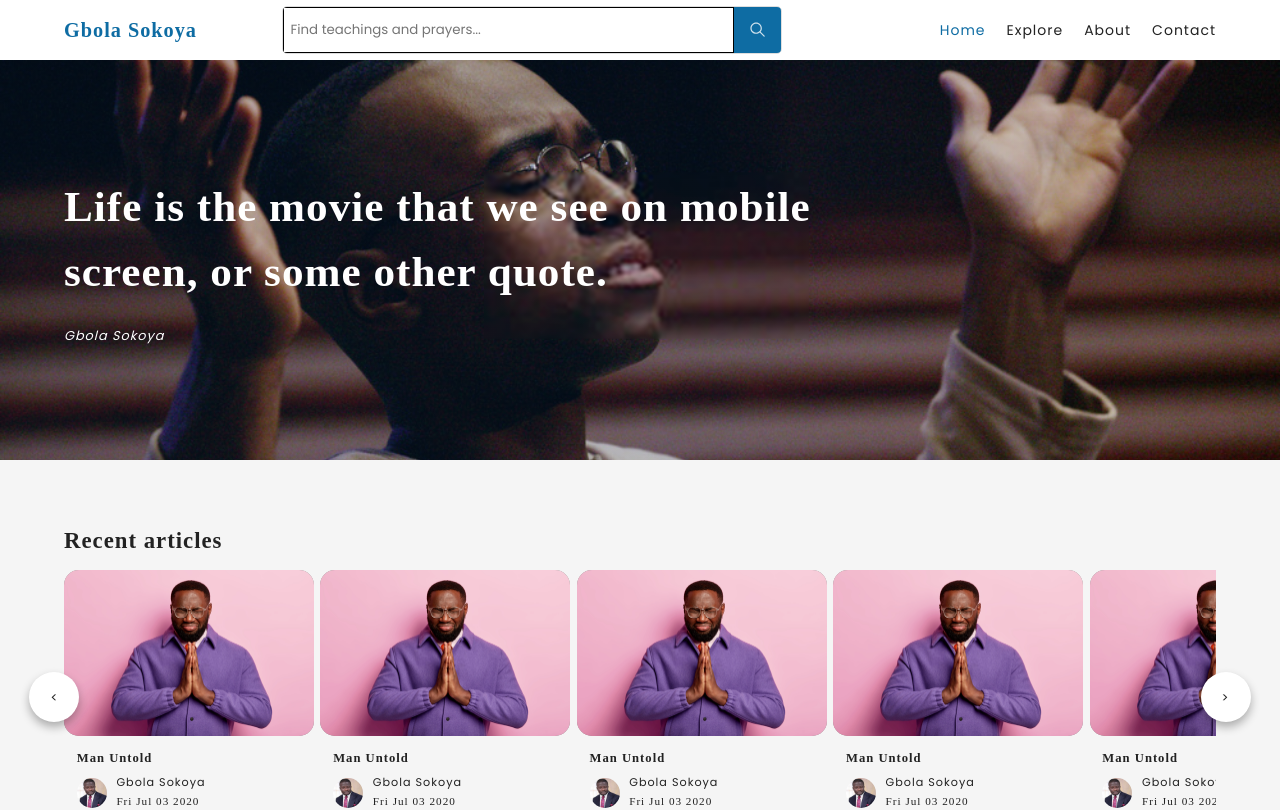
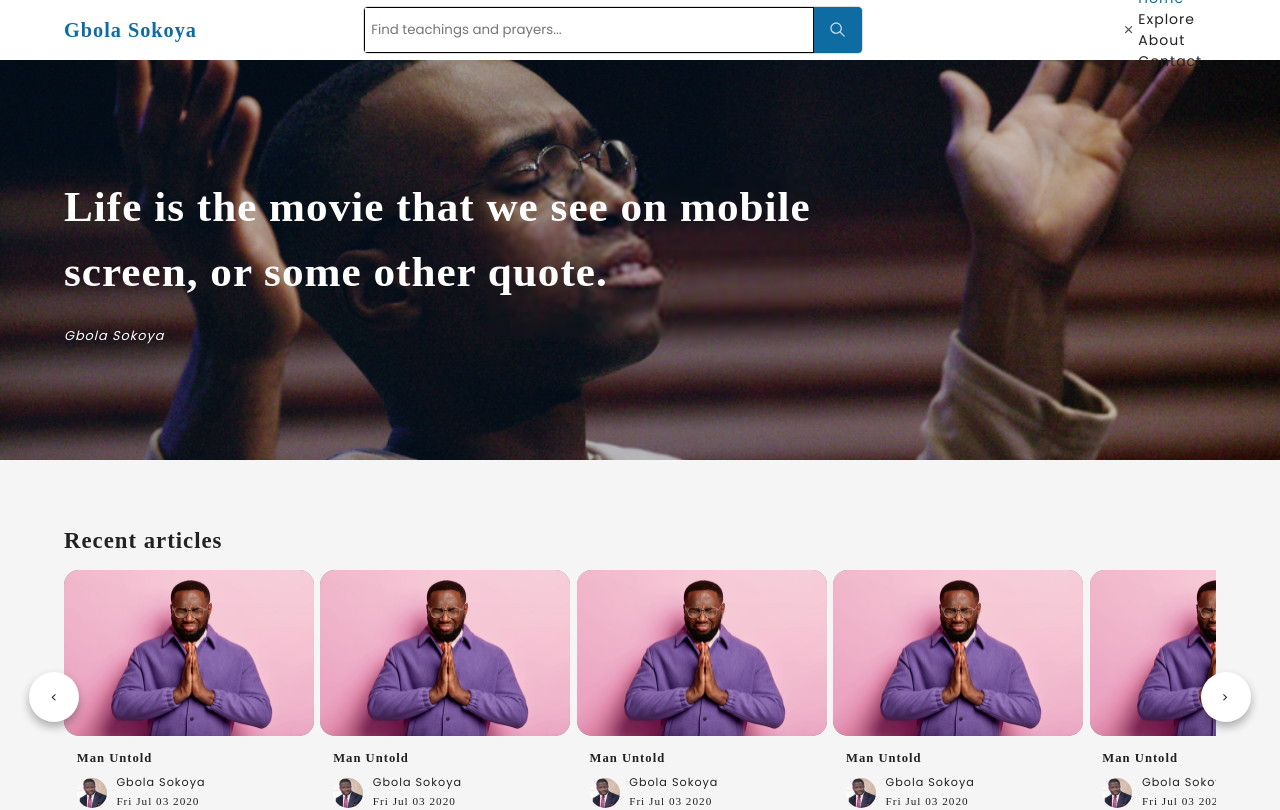
Before and after one commit to steveify1/personal-website-ui, a React (Create React App) app: page / in a window 1280 px wide. Shown: the top 810 px of the page. Built offline with nearby package versions, Linux system fonts and the light colour scheme; a web font is replaced by a local one.

Commit message:
implement menu on mobile and tab screen

```diff
--- a/src/components/NavBar/NavBar.js
+++ b/src/components/NavBar/NavBar.js
@@ -1,6 +1,7 @@
-import React from 'react';
+import React, { useState } from 'react';
 import { NavLink } from 'react-router-dom';
 import { IoIosList } from 'react-icons/io';
+import { IoIosClose } from 'react-icons/io';
 import SearchBox from '../SearchBox/SearchBox';
 import classes from './NavBar.module.scss';
 
@@ -12,6 +13,7 @@ const mainMenuItems = [
 ];
 
 export default (props) => {
+  const [showMenu, setShowMenu] = useState(false);
   const setMenuContent = (item) => {
     return item.href ? (
       <NavLink exact to={item.href}>
@@ -23,15 +25,23 @@ export default (props) => {
   };
 
   const getTemplate = (item, index) => (
-    <li key={index} className="menu-item">
+    <li key={index} onClick={() => setShowMenu(false)} className="menu-item">
       {setMenuContent(item)}
     </li>
   );
 
   const makeNavMenu = (menuItems = []) => {
     return (
-      <ul className={`${classes.MainMenu}`}>
-        {menuItems.map((item, index) => getTemplate(item, index))}
+      <ul
+        className={`${classes.MainMenu} transitio main-menu ${
+          showMenu ? 'show-menu' : ''
+        }`}
+      >
+        <IoIosClose
+          className="icon main-menu__close-icon"
+          onClick={() => setShowMenu(false)}
+        />
+        <div>{menuItems.map((item, index) => getTemplate(item, index))}</div>
       </ul>
     );
   };
@@ -47,7 +57,10 @@ export default (props) => {
 
         <SearchBox className="hide-until-tablet" />
 
-        <IoIosList className="icon show-until-desktop" />
+        <IoIosList
+          onClick={() => setShowMenu(true)}
+          className="icon show-until-desktop"
+        />
 
         {makeNavMenu(mainMenuItems)}
       </nav>
--- a/src/components/NavBar/NavBar.module.scss
+++ b/src/components/NavBar/NavBar.module.scss
@@ -17,9 +17,9 @@
   display: flex;
 }
 
-.MainMenu {
-  display: none;
-}
+// .MainMenu {
+//   display: none;
+// }
 
 @media screen and (min-width: 768px) {
   .MainMenu li {
--- a/src/components/Subscription/Subscription.js
+++ b/src/components/Subscription/Subscription.js
@@ -9,9 +9,9 @@ function Subscription() {
   return (
     <Fragment>
       <SubscriptionForm onSuccess={() => setShow(true)} />
-      <Modal showModal={show} onLightBoxClick={() => setShow(false)}>
+      {/* <Modal showModal={show} onLightBoxClick={() => setShow(false)}>
         Thanks for subscribing!
-      </Modal>
+      </Modal> */}
     </Fragment>
   );
 }
--- a/src/sass/components/_nav.scss
+++ b/src/sass/components/_nav.scss
@@ -1,3 +1,52 @@
+.main-menu {
+  @media screen and (max-width: 767px) {
+    position: fixed;
+    top: 0;
+    left: 0;
+    height: 100vh;
+    max-height: 500px;
+    width: 100%;
+    background-color: rgba(255, 255, 255, 0.93);
+    display: flex;
+    justify-content: center;
+    align-items: center;
+    transform: scaleY(0);
+    opacity: 0;
+    transition: 0.2s ease;
+    transform-origin: 0 0;
+
+    &__close-icon {
+      position: absolute;
+      top: 3.5%;
+      right: 2%;
+      font-size: 2rem !important;
+
+      &:hover {
+        color: var(--primaryColor);
+      }
+    }
+
+    li {
+      width: fit-content;
+      margin: auto;
+
+      a {
+        font-size: 0.95rem;
+        font-weight: 600;
+      }
+
+      &:not(:last-child) {
+        margin-bottom: 2em;
+      }
+    }
+
+    &.show-menu {
+      transform: scaleY(1);
+      opacity: 1;
+    }
+  }
+}
+
 // #main-nav {
 //   background-color: $white;
 //   @include boxShadow(0 1px 3px rgba(0, 0, 0, 0.1));
--- a/src/sass/components/index.scss
+++ b/src/sass/components/index.scss
@@ -3,6 +3,7 @@
 @import 'icons';
 @import 'sliders';
 @import 'lightbox';
+@import 'nav';
 @import 'modal';
 @import 'capsule';
 @import 'banner';
```
